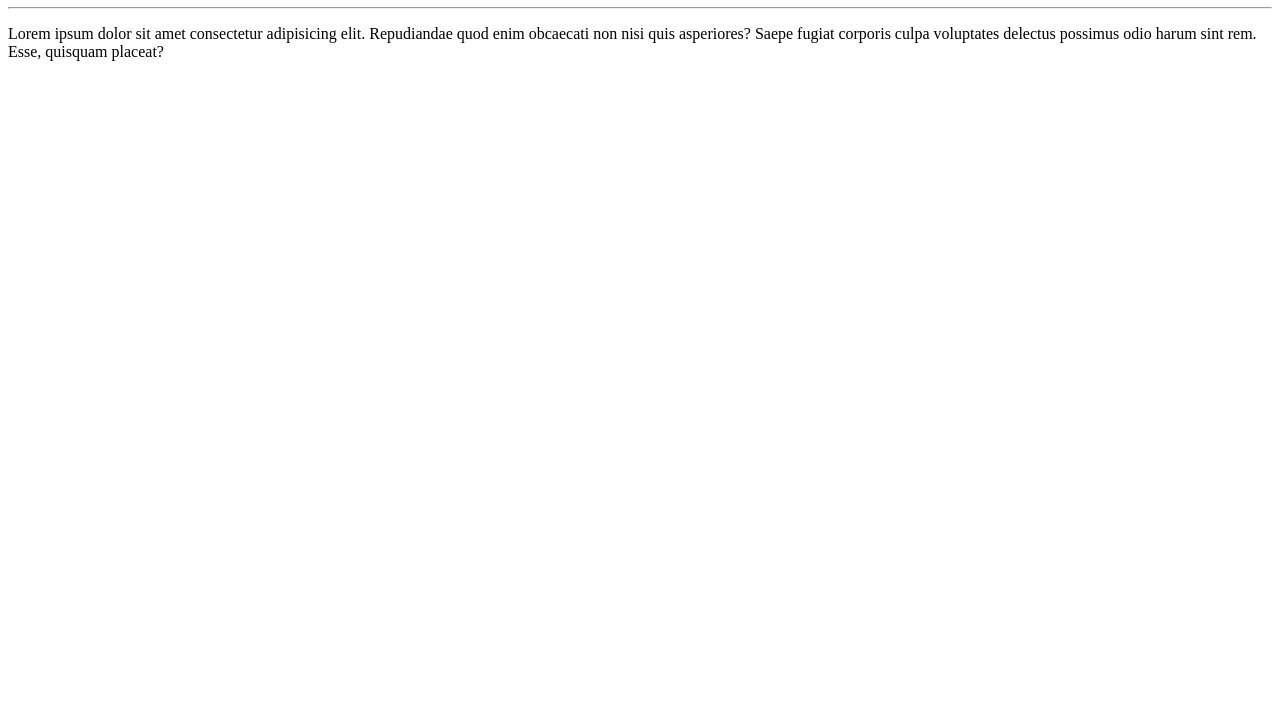
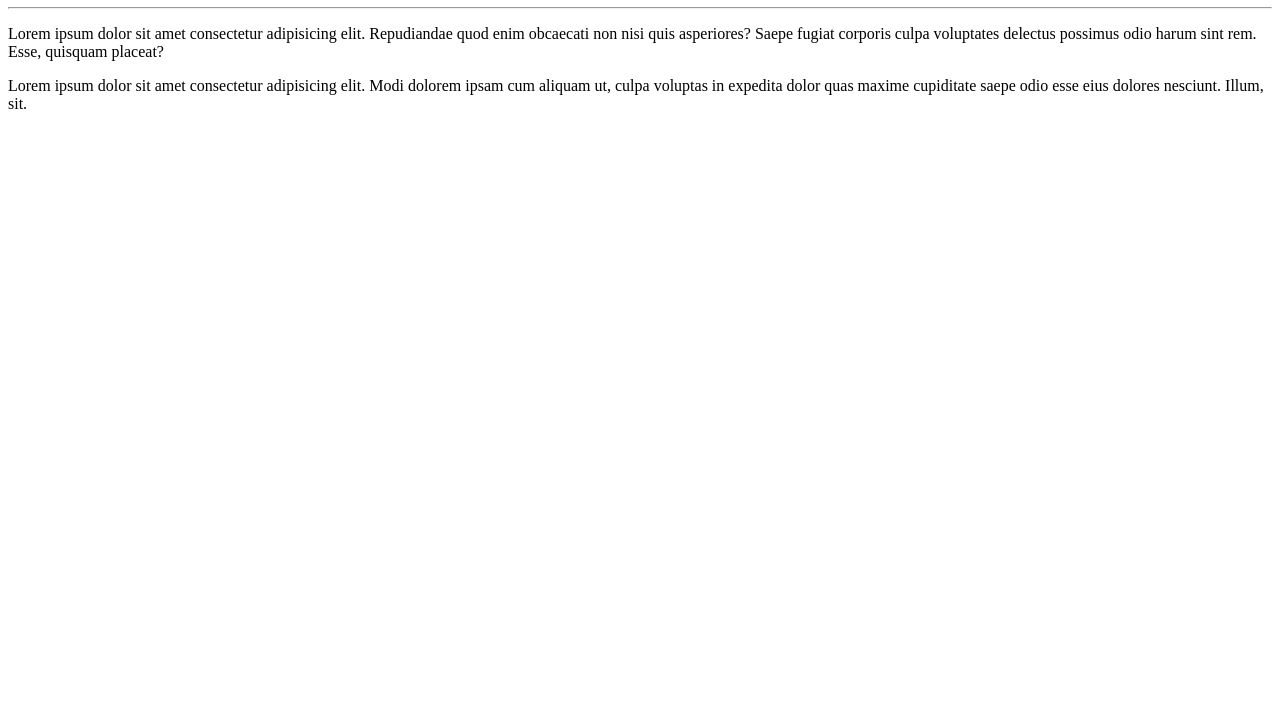
Before and after one commit to FernandaBienio/Ola-mundo, a plain HTML site: page Site exemplo/Index.html in a window 1280 px wide. Shown: the part 73-800 px from the top of the page. Drawn offline with Linux system fonts and the light colour scheme.

Commit message:
Adicionei um parágrafo

```diff
--- a/Site exemplo/Index.html
+++ b/Site exemplo/Index.html
@@ -10,6 +10,7 @@
     <h1>Olá, Mundo!</h1>
     <hr>
     <P>Lorem ipsum dolor sit amet consectetur adipisicing elit. Repudiandae quod enim obcaecati non nisi quis asperiores? Saepe fugiat corporis culpa voluptates delectus possimus odio harum sint rem. Esse, quisquam placeat?</P>
+<p> Lorem ipsum dolor sit amet consectetur adipisicing elit. Modi dolorem ipsam cum aliquam ut, culpa voluptas in expedita dolor quas maxime cupiditate saepe odio esse eius dolores nesciunt. Illum, sit.</p>
 
 </body>
 </html>
```
